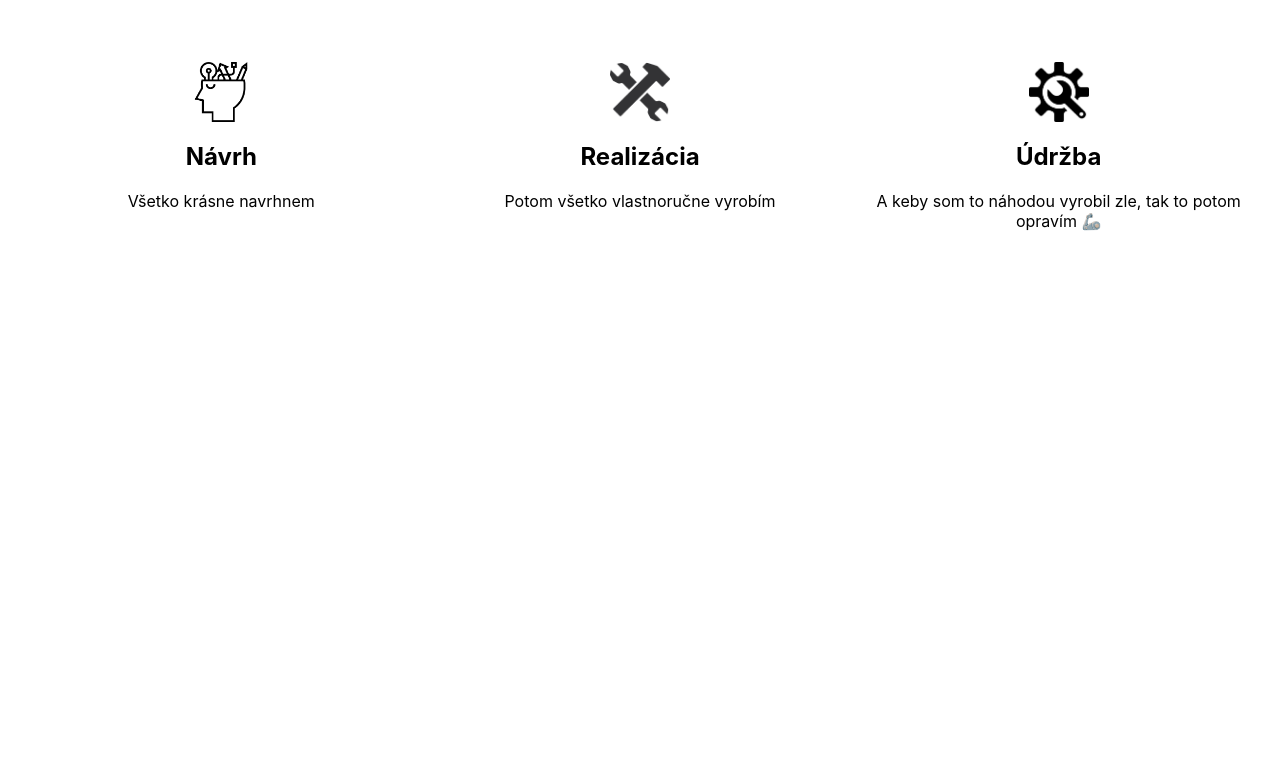
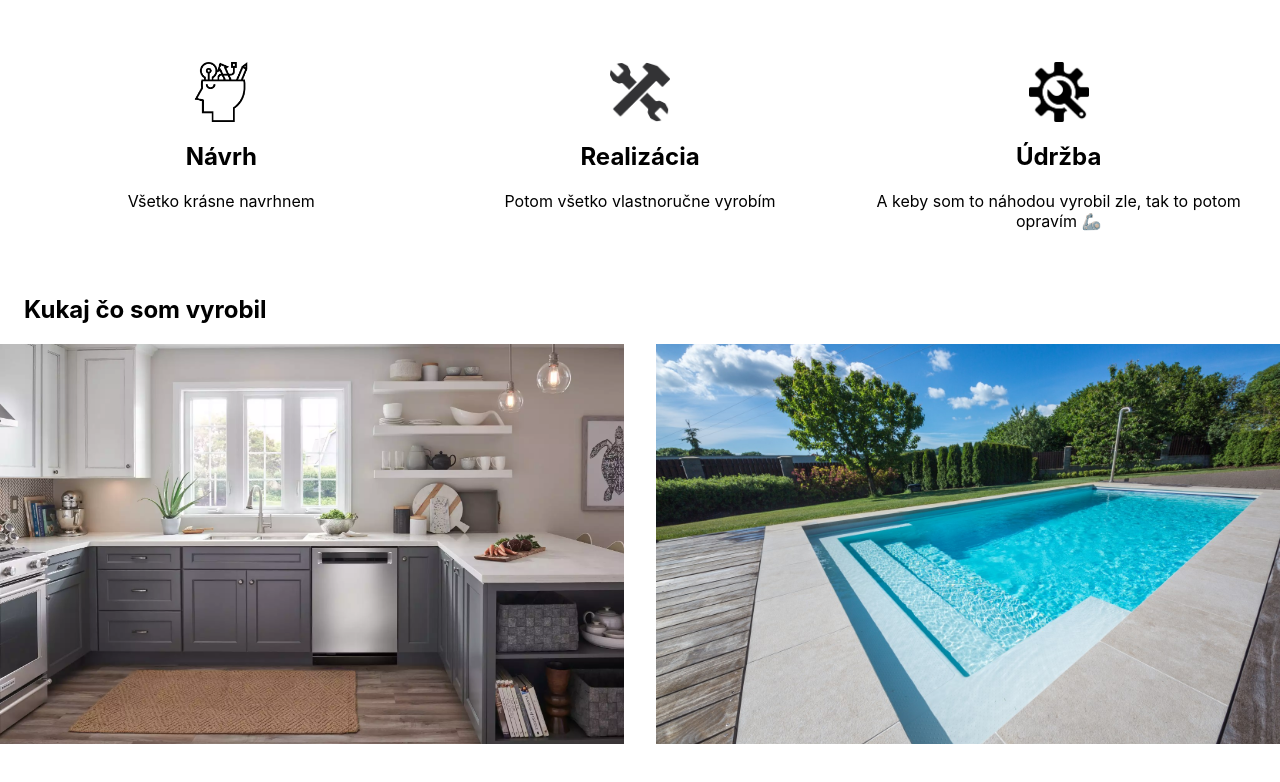
Before and after one commit to PeterHolodnak/mp-portfolio, a Next.js app: page / in a window 1280 px wide. Shown: the part 472-1254 px from the top of the page. Before the commit the page ends 800 px from the top, so only its background shows below. Built offline with nearby package versions, Linux system fonts and the light colour scheme.

Commit message:
Add gallery component

```diff
--- a/components/cards.tsx
+++ b/components/cards.tsx
@@ -9,7 +9,7 @@ type CardProps = {
 
 export default function Cards({ items }: { items: CardProps[] }) {
     return (
-        <div className="container floor">
+        <section className="container floor">
             <div className={styles.cards}>
                 {items.map((item, i) => (
                     <div key={i} className={styles.card}>
@@ -25,6 +25,6 @@ export default function Cards({ items }: { items: CardProps[] }) {
                     </div>
                 ))}
             </div>
-        </div>
+        </section>
     );
 }
--- /dev/null
+++ b/components/gallery.tsx
@@ -0,0 +1,71 @@
+import useEmblaCarousel from "embla-carousel-react";
+import Image from "next/image";
+import { useCallback, useEffect, useState } from "react";
+import styles from "../styles/gallery.module.scss";
+
+type GalleryProps = {
+    title: string;
+    images: string[];
+};
+
+export default function Gallery(props: GalleryProps) {
+    const [emblaCarousel, embla] = useEmblaCarousel({
+        align: "start",
+        containScroll: "trimSnaps",
+    });
+
+    const [prevBtnEnabled, setPrevBtnEnabled] = useState(false);
+    const [nextBtnEnabled, setNextBtnEnabled] = useState(false);
+
+    const scrollPrev = useCallback(() => embla && embla.scrollPrev(), [embla]);
+    const scrollNext = useCallback(() => embla && embla.scrollNext(), [embla]);
+
+    const onSelect = useCallback(() => {
+        if (!embla) return;
+
+        setPrevBtnEnabled(embla.canScrollPrev());
+        setNextBtnEnabled(embla.canScrollNext());
+    }, [embla]);
+
+    useEffect(() => {
+        if (!embla) return;
+
+        onSelect();
+        embla.on("select", onSelect);
+    }, [embla, onSelect]);
+
+    return (
+        <section className="floor">
+            <div className="container">
+                <h1>{props.title}</h1>
+            </div>
+            <div className={styles.galleryWrapper}>
+                <div className={styles.embla} ref={emblaCarousel}>
+                    <div className={styles.emblaContainer}>
+                        {props.images.map((image, index) => (
+                            <div key={index} className={styles.emblaSlide}>
+                                <div className={styles.image}>
+                                    <Image src={image} alt="" layout="fill" />
+                                </div>
+                            </div>
+                        ))}
+                    </div>
+                </div>
+                <button
+                    type="button"
+                    onClick={scrollPrev}
+                    className={`${styles.button} ${styles.buttonPrev} ${
+                        prevBtnEnabled ? styles.buttonEnabled : ""
+                    }`}
+                />
+                <button
+                    type="button"
+                    onClick={scrollNext}
+                    className={`${styles.button} ${styles.buttonNext} ${
+                        nextBtnEnabled ? styles.buttonEnabled : ""
+                    }`}
+                />
+            </div>
+        </section>
+    );
+}
--- a/components/hero-carousel.tsx
+++ b/components/hero-carousel.tsx
@@ -30,7 +30,7 @@ export default function HeroCarousel() {
     }, [activeIndex]);
 
     return (
-        <div className={styles.carousel}>
+        <section className={styles.carousel}>
             {items.map((item, index) => (
                 <div
                     key={index}
@@ -44,6 +44,6 @@ export default function HeroCarousel() {
                     </div>
                 </div>
             ))}
-        </div>
+        </section>
     );
 }
--- a/package.json
+++ b/package.json
@@ -9,6 +9,7 @@
     "lint": "next lint"
   },
   "dependencies": {
+    "embla-carousel-react": "^6.2.0",
     "next": "12.1.0",
     "react": "17.0.2",
     "react-dom": "17.0.2"
--- a/pages/index.tsx
+++ b/pages/index.tsx
@@ -1,5 +1,6 @@
 import type { NextPage } from "next";
 import Cards from "../components/cards";
+import Gallery from "../components/gallery";
 import HeroCarousel from "../components/hero-carousel";
 
 const Home: NextPage = () => {
@@ -25,6 +26,14 @@ const Home: NextPage = () => {
                     },
                 ]}
             />
+            <Gallery
+                title="Kukaj čo som vyrobil"
+                images={[
+                    "/images/carousel/kitchen.webp",
+                    "/images/carousel/pool.jpg",
+                    "/images/carousel/table.webp",
+                ]}
+            />
         </>
     );
 };
--- /dev/null
+++ b/styles/gallery.module.scss
@@ -0,0 +1,70 @@
+$spacing: 32px;
+.embla {
+    overflow: hidden;
+}
+
+.emblaContainer {
+    display: flex;
+    margin-left: -$spacing;
+}
+
+.emblaSlide {
+    position: relative;
+    min-width: 50%;
+    padding-left: $spacing;
+}
+
+.image {
+    height: 400px;
+    position: relative;
+    cursor: grab;
+    img {
+        object-fit: cover;
+    }
+}
+
+.galleryWrapper {
+    position: relative;
+    &:hover {
+        .buttonEnabled {
+            cursor: pointer;
+            opacity: 1;
+        }
+    }
+}
+
+.button {
+    position: absolute;
+    width: 80px;
+    height: 100%;
+    top: 0;
+    background-color: rgba(#000000, 0.7);
+    opacity: 0;
+    transition: opacity 0.2s linear;
+    border: 0;
+    outline: none;
+    &::after {
+        content: "";
+        width: 12px;
+        height: 12px;
+        border-bottom: 2px solid white;
+        border-right: 2px solid white;
+        position: absolute;
+        top: 50%;
+        left: 50%;
+    }
+}
+
+.buttonPrev {
+    left: 0;
+    &::after {
+        transform: translate(-50%, -50%) rotate(135deg);
+    }
+}
+
+.buttonNext {
+    right: 0;
+    &::after {
+        transform: translate(-50%, -50%) rotate(-45deg);
+    }
+}
```
Also changed, not shown: 1 other file (tests, documents, lock files or other folders).
